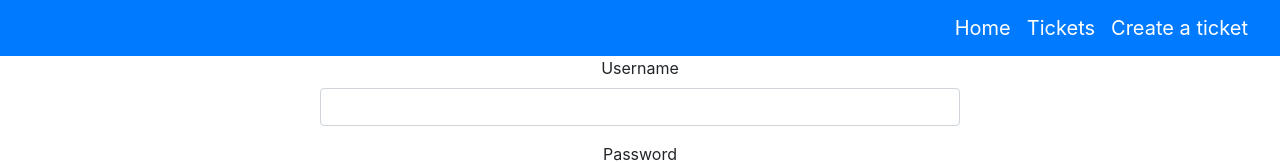
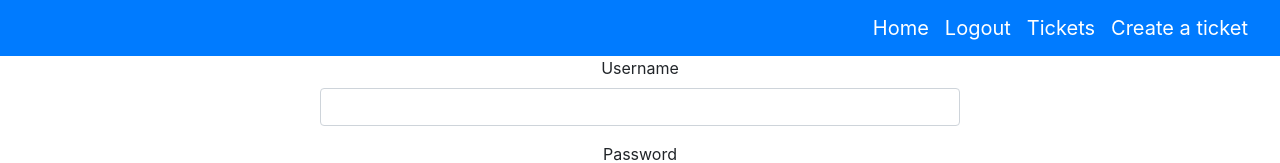
Before and after one commit to IevaKa/app, a React (Create React App) app in the folder client/: page /login in a window 1280 px wide. Shown: the top 163 px of the page. Built offline with nearby package versions, Linux system fonts and the light colour scheme.

Commit message:
add logout

```diff
--- a/client/src/App.js
+++ b/client/src/App.js
@@ -49,6 +49,10 @@ class App extends React.Component {
           path='/login'
           render={props => <Login setUser={this.setUser} {...props} />}
         />
+        <Route
+          exact
+          path='/logout'
+        />
     </div>
   );
 }
--- a/client/src/components/Navbar.js
+++ b/client/src/components/Navbar.js
@@ -1,12 +1,16 @@
 import React from 'react'
 import { Link } from 'react-router-dom';
 import { Navbar as Nav } from 'react-bootstrap';
+import { logout } from '../services/auth';
 
 export default function Navbar() {
   return (
     <Nav className='nav justify-content-end' bg='primary'>
       <Nav.Brand>
         <Link to='/'>Home</Link>
+      </Nav.Brand>
+      <Nav.Brand>
+        <Link to='/logout' onClick={logout}>Logout</Link>
       </Nav.Brand>
       <Nav.Brand>
         <Link to='/tickets'>Tickets</Link>
--- a/client/src/services/auth.js
+++ b/client/src/services/auth.js
@@ -26,6 +26,7 @@ const logout = () => {
   return axios
     .delete('/api/auth/logout')
     .then(response => {
+      console.log('logout happened')
       return response.data;
     })
     .catch(err => {
```
Also changed, not shown: 1 other file (tests, documents, lock files or other folders).
